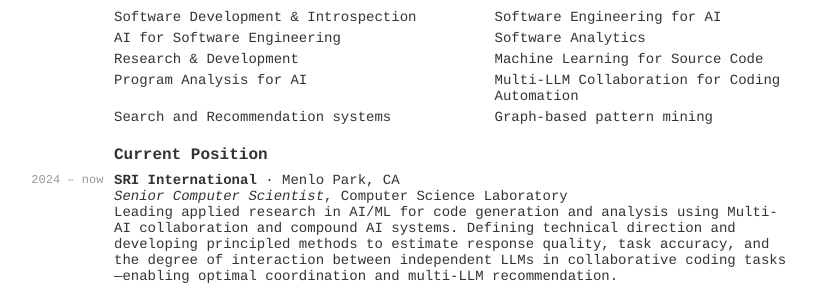
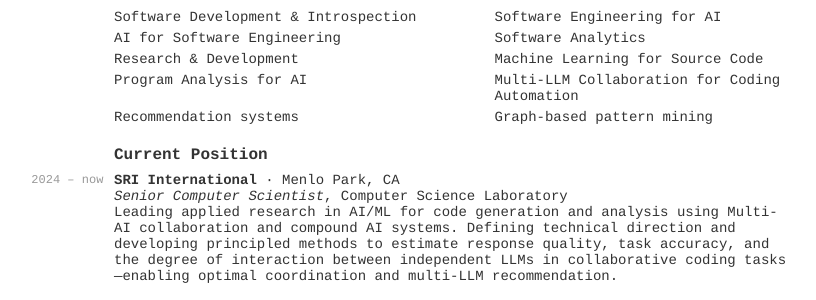
Before and after one commit to hsanchez/hsanchez.github.io, a Jekyll site: the page built from posts/notes/_posts/2017-02-01-cv.md, in a window 1280 px wide. Shown: the part 531-831 px from the top of the page, without its empty margins (196-1012 px from the left). Built offline with Jekyll 4.4.1, drawn with Linux system fonts in a browser that asks for light colours.

Commit message:
removes Search (unnecessary)

```diff
--- a/posts/notes/_posts/2017-02-01-cv.md
+++ b/posts/notes/_posts/2017-02-01-cv.md
@@ -54,7 +54,7 @@
           <div>Machine Learning for Source Code</div>
           <div>Program Analysis for AI</div>
           <div>Multi-LLM Collaboration for Coding Automation</div>
-          <div>Search and Recommendation systems</div>
+          <div>Recommendation systems</div>
           <div>Graph-based pattern mining</div>
         </div>
     </div> <!-- entry -->
```
